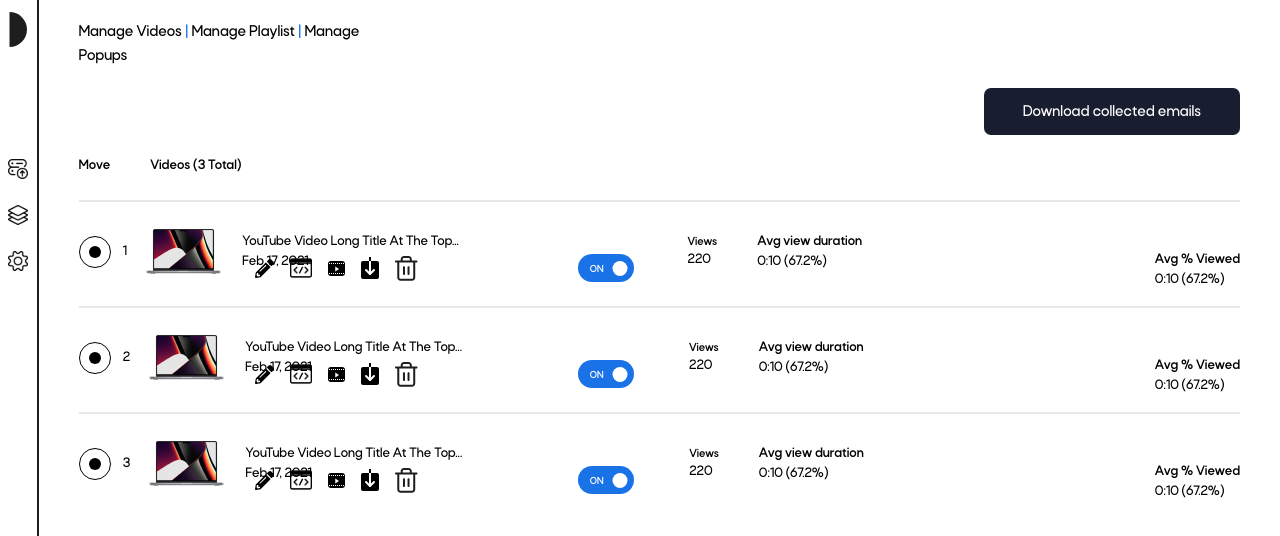
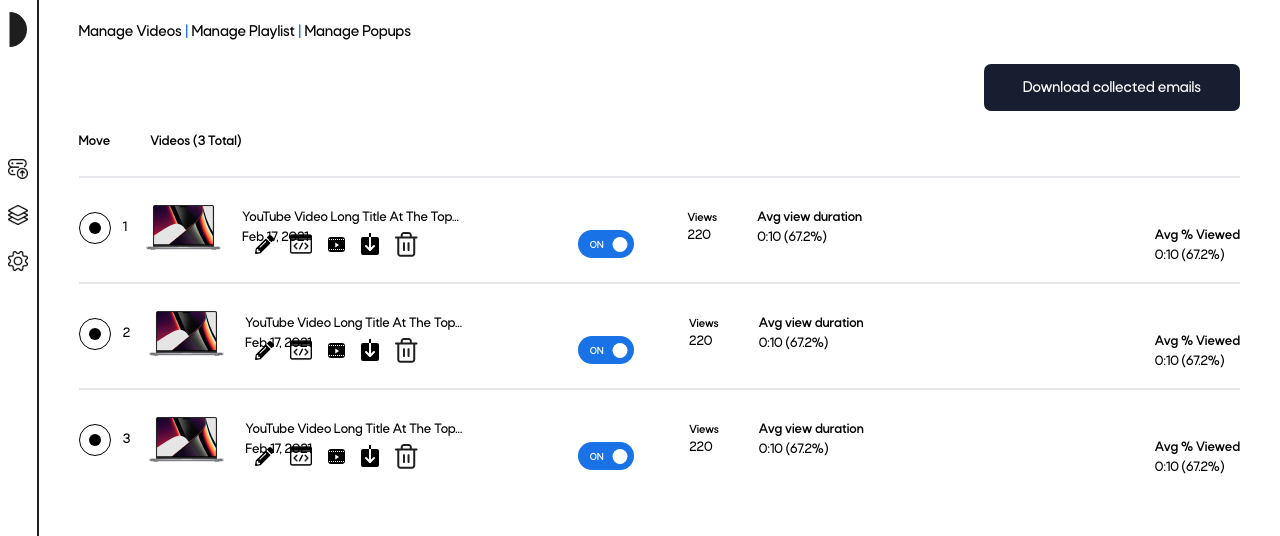
Before and after one commit to majidomore/next-tailwind-amber, a Next.js app: page /managecta in a window 1280 px wide. Shown: the top 536 px of the page. Built offline with nearby package versions, Linux system fonts and the light colour scheme; what tailwindcss-debug-screens would draw is missing.

Commit message:
initial commit

```diff
--- a/components/ManageHeader.tsx
+++ b/components/ManageHeader.tsx
@@ -13,10 +13,10 @@ const ManageHeader = ({ name }: Props) => {
         <MenuButton />
         <Logo />
       </div>
-      <p className="font-rota_semibold">
+      <p className="font-rota_semibold whitespace-nowrap">
         Manage Videos <span className="text-dordgeblue"> | </span> Manage
         Playlist <span className="text-dordgeblue"> | </span>
-        Manage <span className="md:block hidden">Popups</span>
+        Manage <span className="invisible md:visible">Popups</span>
       </p>
     </header>
   );
```
